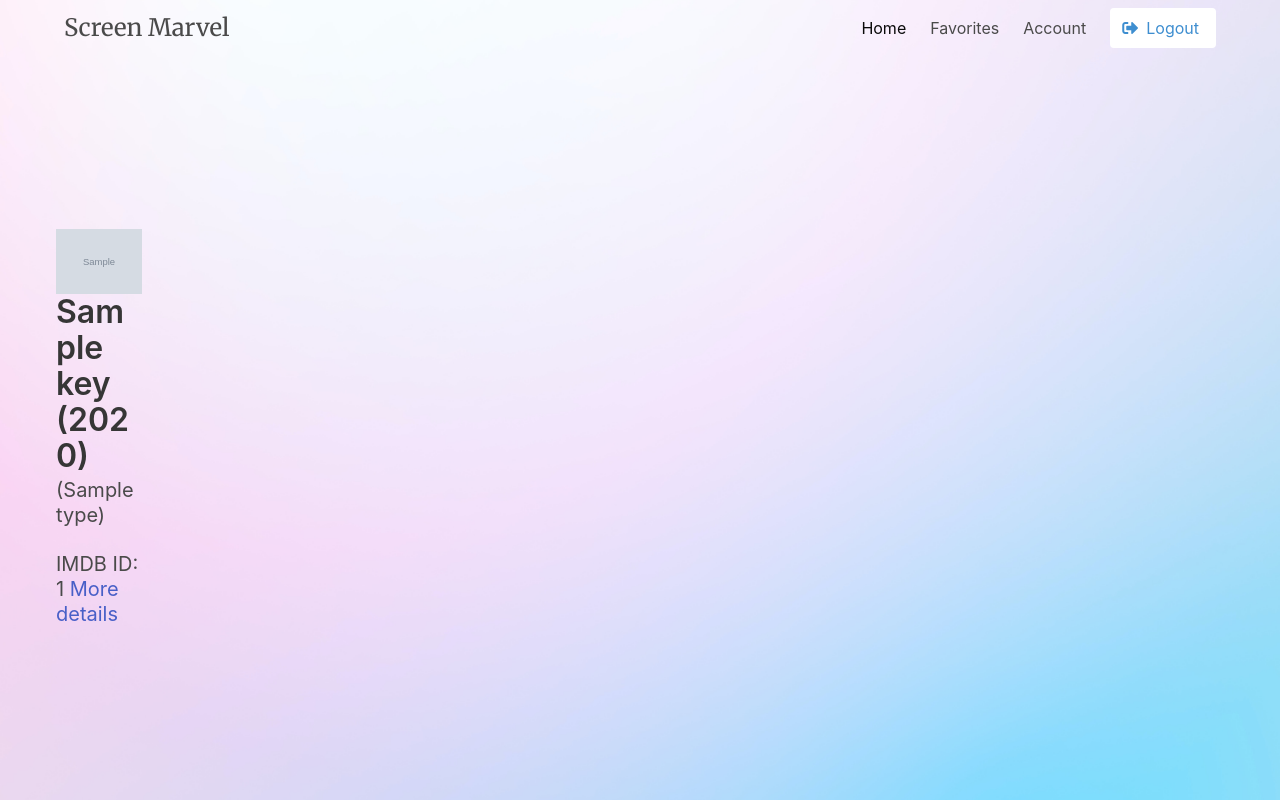
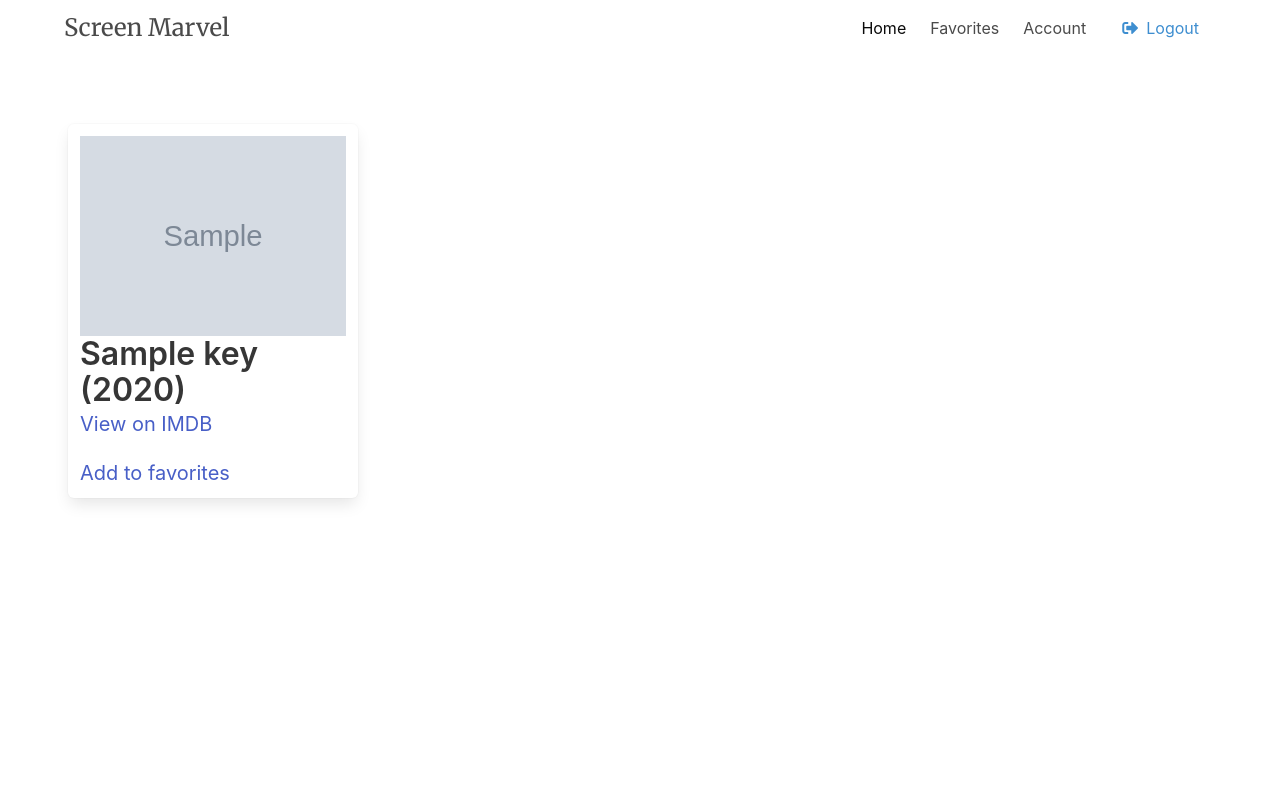
Before and after one commit to lorenshadi98/Screen-Marvel, a Flask app: template templates/movie/search.html in a window 1280 px wide. Run offline with Flask 2, Linux system fonts and the light colour scheme; the template is opened without the code that fills it: most values are stand-ins (such as "Sample title", 1, 10 or a date in 2020); grey boxes marked "Sample" are stand-in pictures.

Commit message:
Search result UI glitch fixed and updated look

```diff
--- a/app.py
+++ b/app.py
@@ -27,7 +27,8 @@
 def handle_movie_query(query):
     user_movie_search = {
         "s": query,
-        "apikey": API_KEY
+        "apikey": API_KEY,
+        "page": '1'
     }
     response = requests.get(BASE_API_URL, params=user_movie_search)
     data = response.text
--- a/static/styles.css
+++ b/static/styles.css
@@ -3,7 +3,6 @@
   background-image: url(images/massive_bg.jpg);
 
   /* Background image is centered vertically and horizontally at all times */
-  background-position: center center;
 
   /* Background image doesn't tile */
   background-repeat: no-repeat;
@@ -22,14 +21,25 @@
   height: 100%;
 }
 
-.navbar-text-logo {
+.navbar-text-logo,
+.home-title-text,
+.search-title-text {
   font-family: 'Merriweather', serif;
-  font-size: 1.5em;
   font-weight: 400;
 }
 
+.navbar-text-logo {
+  font-size: 1.5em;
+}
+
 .home-title-text {
-  font-family: 'Merriweather', serif;
   font-size: 5em;
-  font-weight: 400;
 }
+
+.search-title-text {
+  font-size: 3em;
+}
+
+.columns {
+  max-width: 100%;
+}
--- a/templates/home.html
+++ b/templates/home.html
@@ -7,7 +7,7 @@
 <!-- Two buttons: One for signup and one for login -->
 <!-- ScreenMarvel Name in the middle on top of the search bar -->
 
-<section class="hero is-ingo is-fullheight">
+<section class="hero is-fullheight">
   <!-- Hero head: will stick at the top -->
   {{navBarHeader()}}
 
--- a/templates/movie/search.html
+++ b/templates/movie/search.html
@@ -3,13 +3,12 @@
 {%block title %}Search Results{%endblock%}
 
 {% block content %}
-<section class="hero is-fullheight">
   <!-- Hero head: will stick at the top -->
   {{navBarHeader()}}
   <div class="hero-body">
-    <div class="columns is-multiline">
+    <div class="columns is-multiline m-3">
       {% for key in url_list %}
-      <div class="column is-one-quarter m-2">
+      <div class="column box m-2 is-one-quarter">
         <!-- prettier-ignore -->
 
         {%if key["Poster"] != "N/A" %}
@@ -21,11 +20,12 @@
         />
         {%endif%}
         <div class="title">{{key["Title"]}} ({{key["Year"]}})</div>
-        <div class="subtitle">({{key["Type"]|capitalize}})</div>
+
         <div class="subtitle">
-          IMDB ID: {{key["imdbID"] |upper }}
-
-          <a href="/movie/{movie.id}/details">More details</a>
+          <a  href="https://www.imdb.com/title/{{key["imdbID"]}}">View on IMDB</a>
+        </div>
+        <div class="subtitle">
+          <a href="users/add/{{key["imdbID"]}}">Add to favorites</a>
         </div>
       </div>
       {% endfor %}
```
